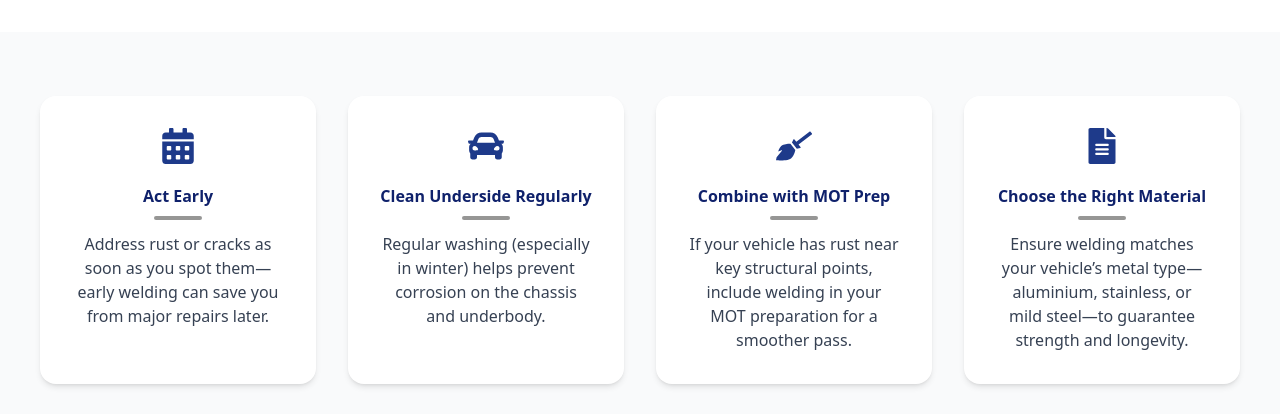
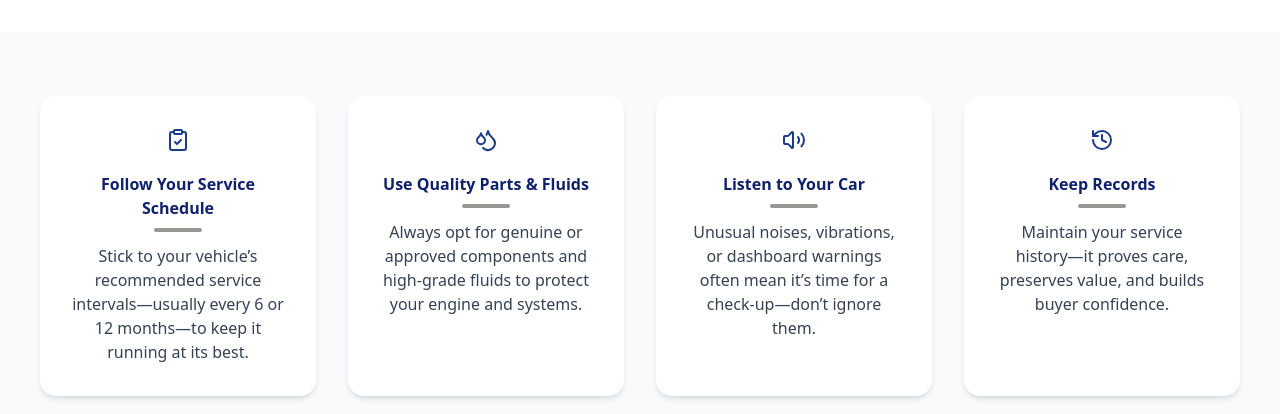
Before and after one commit to shandiru/ATB, a React (Vite) app: page /services/service in a window 1280 px wide. Shown: the part 1240-1654 px from the top of the page. Built offline with nearby package versions, Linux system fonts and the light colour scheme.

Commit message:
add chnage

```diff
--- a/src/components/ServiceFunction/ServiceService.jsx
+++ b/src/components/ServiceFunction/ServiceService.jsx
@@ -1,25 +1,25 @@
-import { FaCalendarAlt, FaCar, FaBroom, FaFileAlt } from "react-icons/fa";
+import { ClipboardCheck, Droplets, Volume2, History } from "lucide-react";
 
 const stats = [
   {
-    icon: <FaCalendarAlt className="mx-auto text-4xl text-[#1E3A8A]" />,
-    label: "Act Early",
-    desc: "Address rust or cracks as soon as you spot them—early welding can save you from major repairs later.",
+    icon: <ClipboardCheck className="text-4xl mx-auto text-[#1E3A8A]" />,
+    title: "Follow Your Service Schedule",
+    desc: "Stick to your vehicle’s recommended service intervals—usually every 6 or 12 months—to keep it running at its best.",
   },
   {
-    icon: <FaCar className="mx-auto text-4xl text-[#1E3A8A]" />,
-    label: "Clean Underside Regularly",
-    desc: "Regular washing (especially in winter) helps prevent corrosion on the chassis and underbody.",
+    icon: <Droplets className="text-4xl mx-auto text-[#1E3A8A]" />,
+    title: "Use Quality Parts & Fluids",
+    desc: "Always opt for genuine or approved components and high-grade fluids to protect your engine and systems.",
   },
   {
-    icon: <FaBroom className="mx-auto text-4xl text-[#1E3A8A]" />,
-    label: "Combine with MOT Prep",
-    desc: "If your vehicle has rust near key structural points, include welding in your MOT preparation for a smoother pass.",
+    icon: <Volume2 className="text-4xl mx-auto text-[#1E3A8A]" />,
+    title: "Listen to Your Car",
+    desc: "Unusual noises, vibrations, or dashboard warnings often mean it’s time for a check-up—don’t ignore them.",
   },
   {
-    icon: <FaFileAlt className="mx-auto text-4xl text-[#1E3A8A]" />,
-    label: "Choose the Right Material",
-    desc: "Ensure welding matches your vehicle’s metal type—aluminium, stainless, or mild steel—to guarantee strength and longevity.",
+    icon: <History className="text-4xl mx-auto text-[#1E3A8A]" />,
+    title: "Keep Records",
+    desc: "Maintain your service history—it proves care, preserves value, and builds buyer confidence.",
   },
 ];
 
@@ -38,7 +38,7 @@ const ServiceStatsSection = () => {
             >
               {stat.icon}
               <h6 className="text-[#0F216B] font-semibold text-base mt-5 relative inline-block">
-                {stat.label}
+                {stat.title}
                 {/* Yellow underline */}
                 <span className="block w-12 h-1 bg-[#969695] rounded-full mt-2 mx-auto"></span>
               </h6>
--- a/src/components/Welding/WeldingService.jsx
+++ b/src/components/Welding/WeldingService.jsx
@@ -3,23 +3,23 @@ import { FaCalendarAlt, FaCar, FaBroom, FaFileAlt } from "react-icons/fa";
 const stats = [
   {
     icon: <FaCalendarAlt className="mx-auto text-4xl text-[#1E3A8A]" />,
-    label: "Book Early",
-    desc: "Avoid the rush—schedule your MOT up to one month before expiry without losing your renewal date.",
+    label: "Act Early",
+    desc: "Address rust or cracks as soon as you spot them—early welding can save you from major repairs later.",
   },
   {
     icon: <FaCar className="mx-auto text-4xl text-[#1E3A8A]" />,
-    label: "Check Basics",
-    desc: "Before your MOT, ensure your tyres, lights, and wipers are in good condition—it can prevent simple failures.",
+    label: "Clean Underside Regularly",
+    desc: "Regular washing (especially in winter) helps prevent corrosion on the chassis and underbody.",
   },
   {
     icon: <FaBroom className="mx-auto text-4xl text-[#1E3A8A]" />,
-    label: "Keep It Clean",
-    desc: "A clean car (especially under the bonnet and chassis) makes inspection easier and leaves a professional impression.",
+    label: "Combine with MOT Prep",
+    desc: "If your vehicle has rust near key structural points, include welding in your MOT preparation for a smoother pass.",
   },
   {
     icon: <FaFileAlt className="mx-auto text-4xl text-[#1E3A8A]" />,
-    label: "Bring the Paperwork",
-    desc: "Have your previous MOT certificate and V5C logbook ready to speed up the process.",
+    label: "Choose the Right Material",
+    desc: "Ensure welding matches your vehicle’s metal type—aluminium, stainless, or mild steel—to guarantee strength and longevity.",
   },
 ];
 
```
